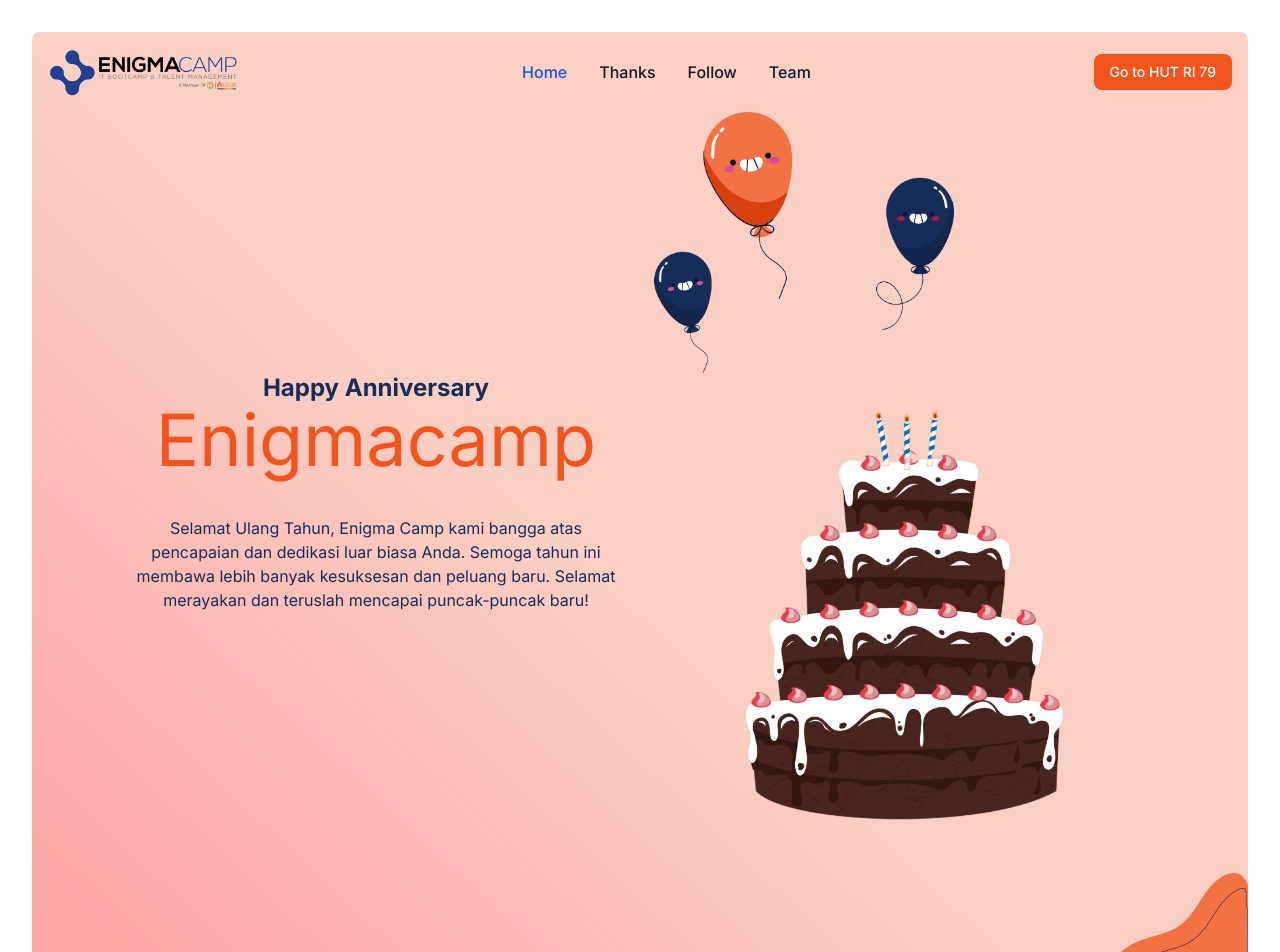
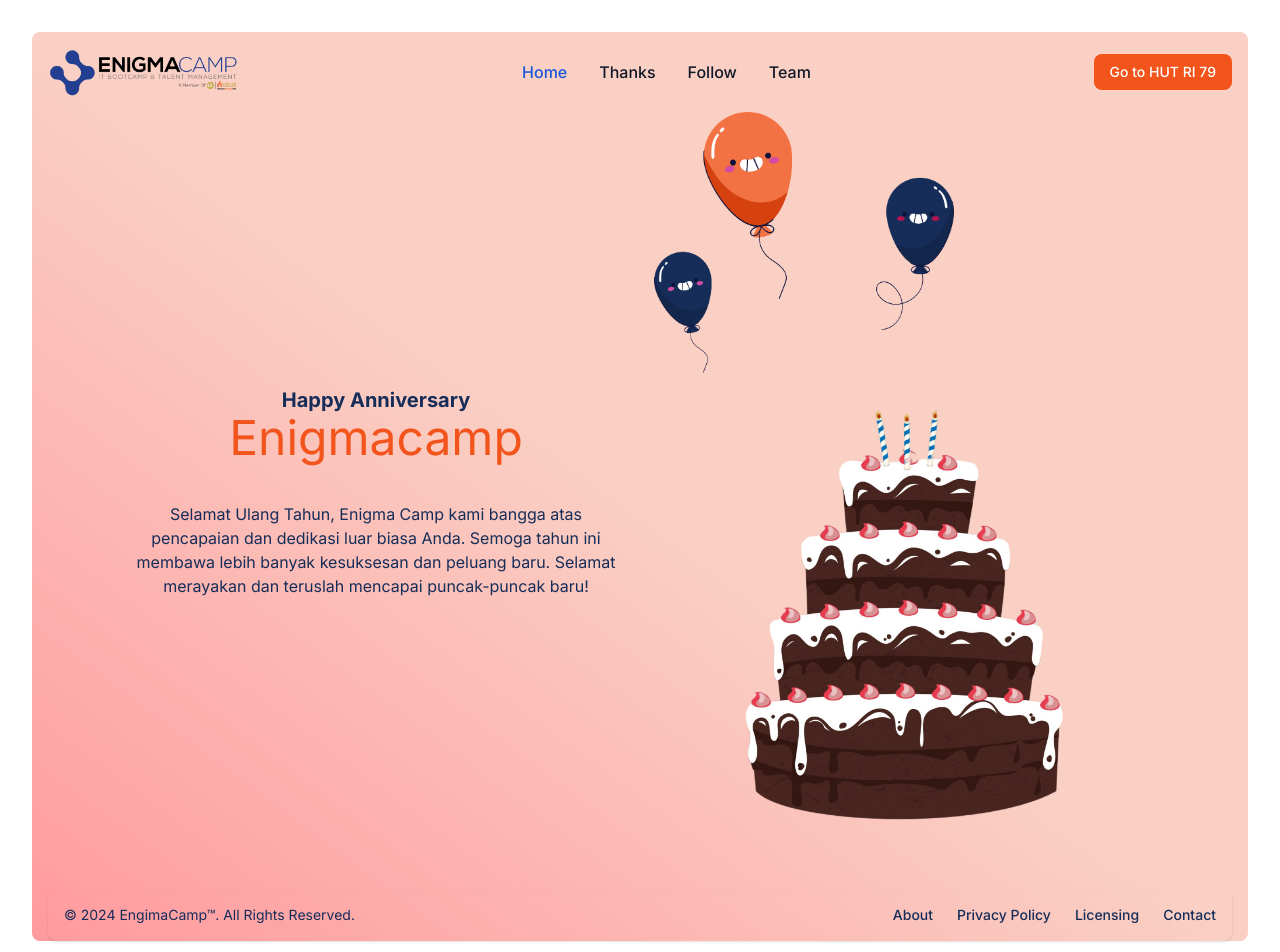
Before and after one commit to onuda22/landing-page-hut-ri-and-enigma-react-vite, a React (Vite) app: page / in a window 1280 px wide. Shown: the top 952 px of the page. Built offline with nearby package versions, Linux system fonts and the light colour scheme.

Commit message:
add footer

```diff
--- /dev/null
+++ b/src/component/Footer.jsx
@@ -0,0 +1,29 @@
+import React from 'react'
+
+export default function Footer() {
+  return (
+
+
+<footer class="rounded-lg shadow m-4 dark:bg-gray-800">
+    <div class="w-full mx-auto max-w-screen-xl p-4 md:flex md:items-center md:justify-between">
+      <span class="text-sm text-blueCustom sm:text-center dark:text-gray-400">© 2024 <a href="https://enigmacamp.com/" class="hover:underline">EngimaCamp™</a>. All Rights Reserved.
+    </span>
+    <ul class="flex flex-wrap items-center mt-3 text-sm font-medium text-blueCustom dark:text-gray-400 sm:mt-0">
+        <li>
+            <a href="#" class="hover:underline me-4 md:me-6">About</a>
+        </li>
+        <li>
+            <a href="#" class="hover:underline me-4 md:me-6">Privacy Policy</a>
+        </li>
+        <li>
+            <a href="#" class="hover:underline me-4 md:me-6">Licensing</a>
+        </li>
+        <li>
+            <a href="#" class="hover:underline">Contact</a>
+        </li>
+    </ul>
+    </div>
+</footer>
+
+  )
+}
--- a/src/component/Hero.jsx
+++ b/src/component/Hero.jsx
@@ -1,12 +1,14 @@
 import React from 'react'
 import Header from './Header'
 import Main from './Main'
+import Footer from './Footer'
 
 export default function Hero() {
   return (
     <div className='w-full'>
       <Header />
       <Main />
+      <Footer />
 
     </div>
   )
--- a/src/component/Main.jsx
+++ b/src/component/Main.jsx
@@ -8,10 +8,10 @@
     <div className="w-full ">
       <div className="flex justify-center gap-7 items-center">
         <div className="w-[500px]">
-          <h1 className="text-2xl text-blueCustom font-bold">
+          <h1 className="text-2xl sm:text-xl text-blueCustom font-bold">
             Happy Anniversary
           </h1>
-          <h2 className="text-7xl text-orangeCustom mb-10">Enigmacamp</h2>
+          <h2 className="text-5xl sm:text-12 text-orangeCustom mb-10">Enigmacamp</h2>
           <p className="text-blueCustom">Selamat Ulang Tahun, Enigma Camp kami bangga
             atas pencapaian dan dedikasi luar biasa Anda.
             Semoga tahun ini membawa lebih banyak kesuksesan dan peluang baru. Selamat merayakan dan
@@ -22,11 +22,7 @@
           <img src={kue} className="w-[500px]"></img>
         </div>
       </div>
-      <div className="flex flex-wrap justify-between ">
-      <img src={kiri} className="w-[500px] self-center  sm:w-[150px]"></img>
-      <img src={orange} className="w-[300px]  sm:w-[150px]"></img>
-      </div>
-      <div className="bg-"></div>
+
     </div>
   );
 }
```
